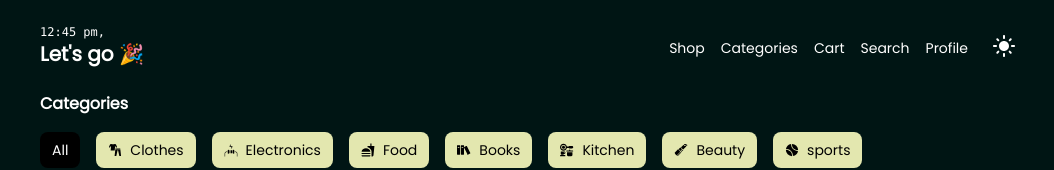
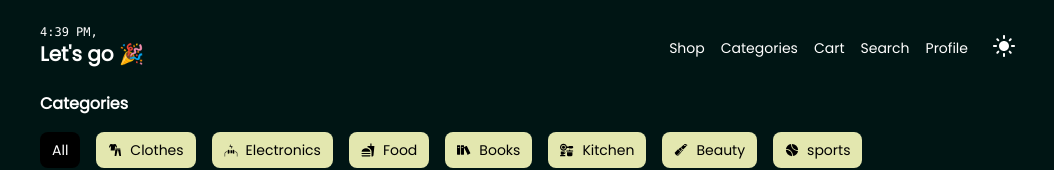
Before and after one commit to Lymore01/uniSell, a React (Vite) app: page /shop in a window 1280 px wide. Shown: the top 170 px of the page, without its empty margins (112-1166 px from the left). Built offline with nearby package versions, Linux system fonts and the light colour scheme; no server answers.

Commit message:
added more features

```diff
--- a/package.json
+++ b/package.json
@@ -13,6 +13,7 @@
     "@clerk/clerk-react": "^5.2.9",
     "@hookform/resolvers": "^3.9.0",
     "framer-motion": "^11.3.18",
+    "moment": "^2.30.1",
     "react": "^18.3.1",
     "react-dom": "^18.3.1",
     "react-hook-form": "^7.52.1",
--- a/src/components/shared/TopNav.tsx
+++ b/src/components/shared/TopNav.tsx
@@ -3,6 +3,7 @@
 import { useContext } from "react";
 import { MdLightMode } from "react-icons/md";
 import { ThemeContext } from "../../contexts/ThemeProvider";
+import moment from "moment";
 
 const TopNav = ({ title }: { title: string }) => {
   const [theme, setTheme] = useContext(ThemeContext);
@@ -10,7 +11,7 @@
   return (
     <section className="w-full flex items-center justify-between flex-row p-2 rounded-lg text-secondary">
       <div className="flex flex-col">
-        <p className="text-xs font-mono">12:45 pm,</p>
+        <p className="text-xs font-mono">{moment().format('LT')},</p>
         <h1 className="font-semibold text-xl">{title} 🎉</h1>
       </div>
       <div className="flex space-x-6 items-end justify-end">
```
Also changed, not shown: Todos.txt, 1 other file (tests, documents, lock files or other folders).
